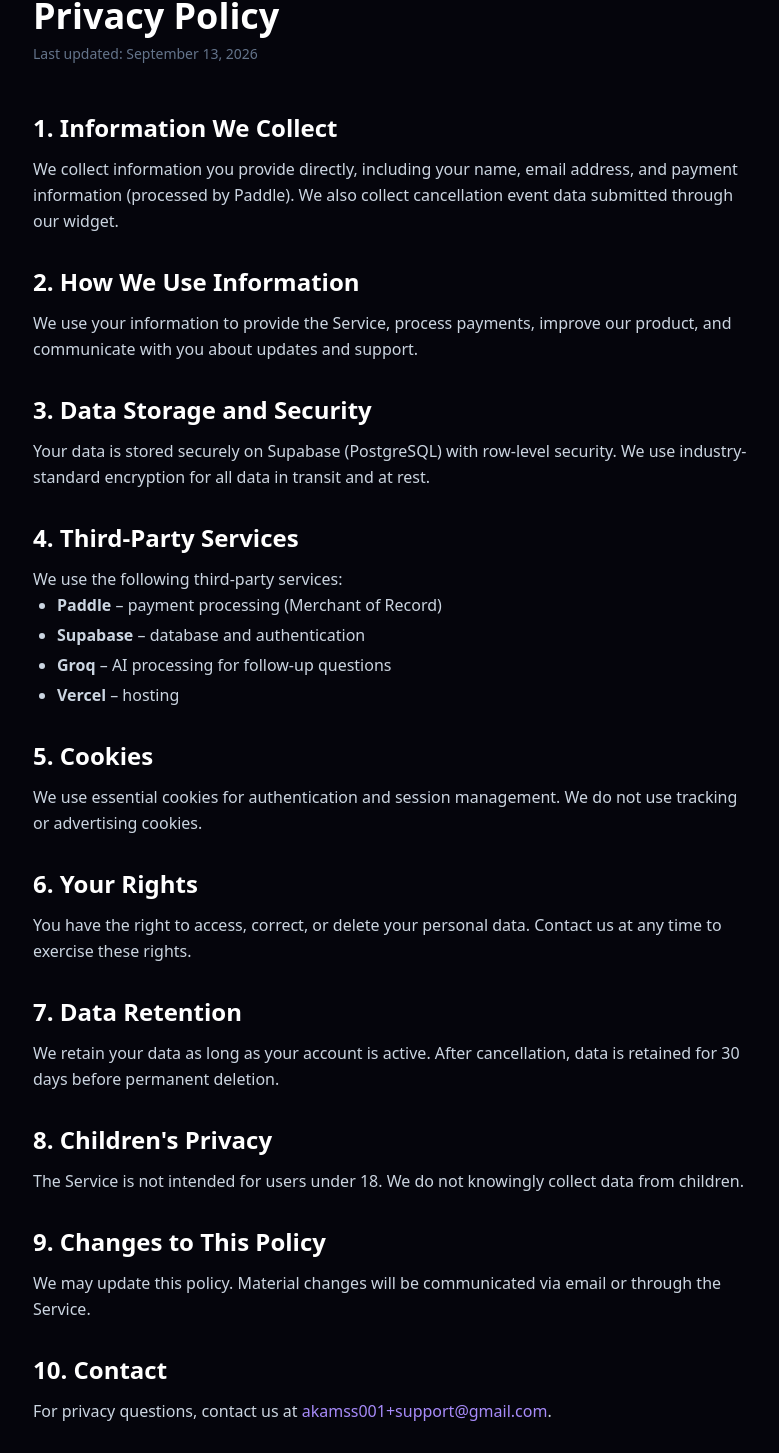
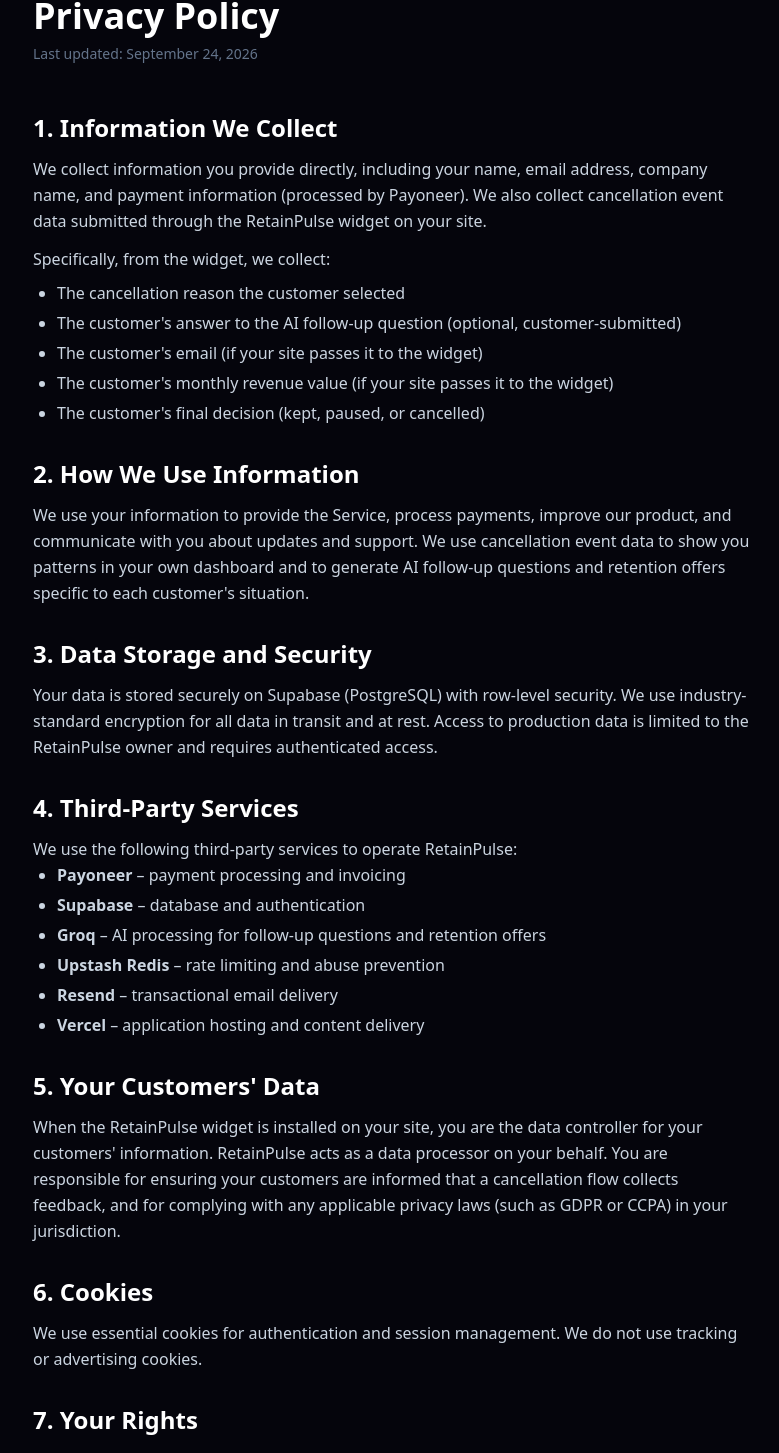
Before and after one commit to owikawa01-a11y/churnguard, a Next.js app: page /privacy in a window 1280 px wide. Shown: the part 123-1576 px from the top of the page, without its empty margins (247-1026 px from the left). Built offline with nearby package versions, Linux system fonts and the light colour scheme.

Commit message:
docs: update privacy policy for RetainPulse service model

```diff
--- a/app/privacy/page.js
+++ b/app/privacy/page.js
@@ -9,63 +9,78 @@
         </Link>
 
         <h1 className="text-4xl font-bold mb-2">Privacy Policy</h1>
-        <p className="text-slate-500 text-sm mb-12">Last updated: September 13, 2026</p>
+        <p className="text-slate-500 text-sm mb-12">Last updated: September 24, 2026</p>
 
         <div className="prose prose-invert prose-slate max-w-none space-y-6 text-slate-300 leading-relaxed">
           <section>
             <h2 className="text-2xl font-semibold text-white mt-8 mb-3">1. Information We Collect</h2>
-            <p>We collect information you provide directly, including your name, email address, and payment information (processed by Paddle). We also collect cancellation event data submitted through our widget.</p>
+            <p>We collect information you provide directly, including your name, email address, company name, and payment information (processed by Payoneer). We also collect cancellation event data submitted through the RetainPulse widget on your site.</p>
+            <p className="mt-3">Specifically, from the widget, we collect:</p>
+            <ul className="list-disc pl-6 space-y-1 mt-2">
+              <li>The cancellation reason the customer selected</li>
+              <li>The customer's answer to the AI follow-up question (optional, customer-submitted)</li>
+              <li>The customer's email (if your site passes it to the widget)</li>
+              <li>The customer's monthly revenue value (if your site passes it to the widget)</li>
+              <li>The customer's final decision (kept, paused, or cancelled)</li>
+            </ul>
           </section>
 
           <section>
             <h2 className="text-2xl font-semibold text-white mt-8 mb-3">2. How We Use Information</h2>
-            <p>We use your information to provide the Service, process payments, improve our product, and communicate with you about updates and support.</p>
+            <p>We use your information to provide the Service, process payments, improve our product, and communicate with you about updates and support. We use cancellation event data to show you patterns in your own dashboard and to generate AI follow-up questions and retention offers specific to each customer's situation.</p>
           </section>
 
           <section>
             <h2 className="text-2xl font-semibold text-white mt-8 mb-3">3. Data Storage and Security</h2>
-            <p>Your data is stored securely on Supabase (PostgreSQL) with row-level security. We use industry-standard encryption for all data in transit and at rest.</p>
+            <p>Your data is stored securely on Supabase (PostgreSQL) with row-level security. We use industry-standard encryption for all data in transit and at rest. Access to production data is limited to the RetainPulse owner and requires authenticated access.</p>
           </section>
 
           <section>
             <h2 className="text-2xl font-semibold text-white mt-8 mb-3">4. Third-Party Services</h2>
-            <p>We use the following third-party services:</p>
+            <p>We use the following third-party services to operate RetainPulse:</p>
             <ul className="list-disc pl-6 space-y-1">
-              <li><strong>Paddle</strong> – payment processing (Merchant of Record)</li>
+              <li><strong>Payoneer</strong> – payment processing and invoicing</li>
               <li><strong>Supabase</strong> – database and authentication</li>
-              <li><strong>Groq</strong> – AI processing for follow-up questions</li>
-              <li><strong>Vercel</strong> – hosting</li>
+              <li><strong>Groq</strong> – AI processing for follow-up questions and retention offers</li>
+              <li><strong>Upstash Redis</strong> – rate limiting and abuse prevention</li>
+              <li><strong>Resend</strong> – transactional email delivery</li>
+              <li><strong>Vercel</strong> – application hosting and content delivery</li>
             </ul>
           </section>
 
           <section>
-            <h2 className="text-2xl font-semibold text-white mt-8 mb-3">5. Cookies</h2>
+            <h2 className="text-2xl font-semibold text-white mt-8 mb-3">5. Your Customers' Data</h2>
+            <p>When the RetainPulse widget is installed on your site, you are the data controller for your customers' information. RetainPulse acts as a data processor on your behalf. You are responsible for ensuring your customers are informed that a cancellation flow collects feedback, and for complying with any applicable privacy laws (such as GDPR or CCPA) in your jurisdiction.</p>
+          </section>
+
+          <section>
+            <h2 className="text-2xl font-semibold text-white mt-8 mb-3">6. Cookies</h2>
             <p>We use essential cookies for authentication and session management. We do not use tracking or advertising cookies.</p>
           </section>
 
           <section>
-            <h2 className="text-2xl font-semibold text-white mt-8 mb-3">6. Your Rights</h2>
-            <p>You have the right to access, correct, or delete your personal data. Contact us at any time to exercise these rights.</p>
+            <h2 className="text-2xl font-semibold text-white mt-8 mb-3">7. Your Rights</h2>
+            <p>You have the right to access, correct, or delete your personal data. Contact us at any time to exercise these rights. If you are in the EU/EEA, you also have the right to data portability and to lodge a complaint with a supervisory authority.</p>
           </section>
 
           <section>
-            <h2 className="text-2xl font-semibold text-white mt-8 mb-3">7. Data Retention</h2>
-            <p>We retain your data as long as your account is active. After cancellation, data is retained for 30 days before permanent deletion.</p>
+            <h2 className="text-2xl font-semibold text-white mt-8 mb-3">8. Data Retention</h2>
+            <p>We retain your account data as long as your account is active. Cancellation event data is retained indefinitely unless you request deletion, so that you can continue to analyze trends over time. After account termination, data is retained for 30 days before permanent deletion, unless required by law to be retained longer.</p>
           </section>
 
           <section>
-            <h2 className="text-2xl font-semibold text-white mt-8 mb-3">8. Children's Privacy</h2>
+            <h2 className="text-2xl font-semibold text-white mt-8 mb-3">9. Children's Privacy</h2>
             <p>The Service is not intended for users under 18. We do not knowingly collect data from children.</p>
           </section>
 
           <section>
-            <h2 className="text-2xl font-semibold text-white mt-8 mb-3">9. Changes to This Policy</h2>
-            <p>We may update this policy. Material changes will be communicated via email or through the Service.</p>
+            <h2 className="text-2xl font-semibold text-white mt-8 mb-3">10. Changes to This Policy</h2>
+            <p>We may update this policy. Material changes will be communicated via email or through the Service. Continued use after changes constitutes acceptance.</p>
           </section>
 
           <section>
-            <h2 className="text-2xl font-semibold text-white mt-8 mb-3">10. Contact</h2>
-            <p>For privacy questions, contact us at <a href="mailto:akamss001+support@gmail.com" className="text-violet-400 hover:text-violet-300">akamss001+support@gmail.com</a>.</p>
+            <h2 className="text-2xl font-semibold text-white mt-8 mb-3">11. Contact</h2>
+            <p>For privacy questions, contact us at <a href="mailto:hello@retainpulse.pro" className="text-violet-400 hover:text-violet-300">hello@retainpulse.pro</a>.</p>
           </section>
         </div>
       </div>
```
